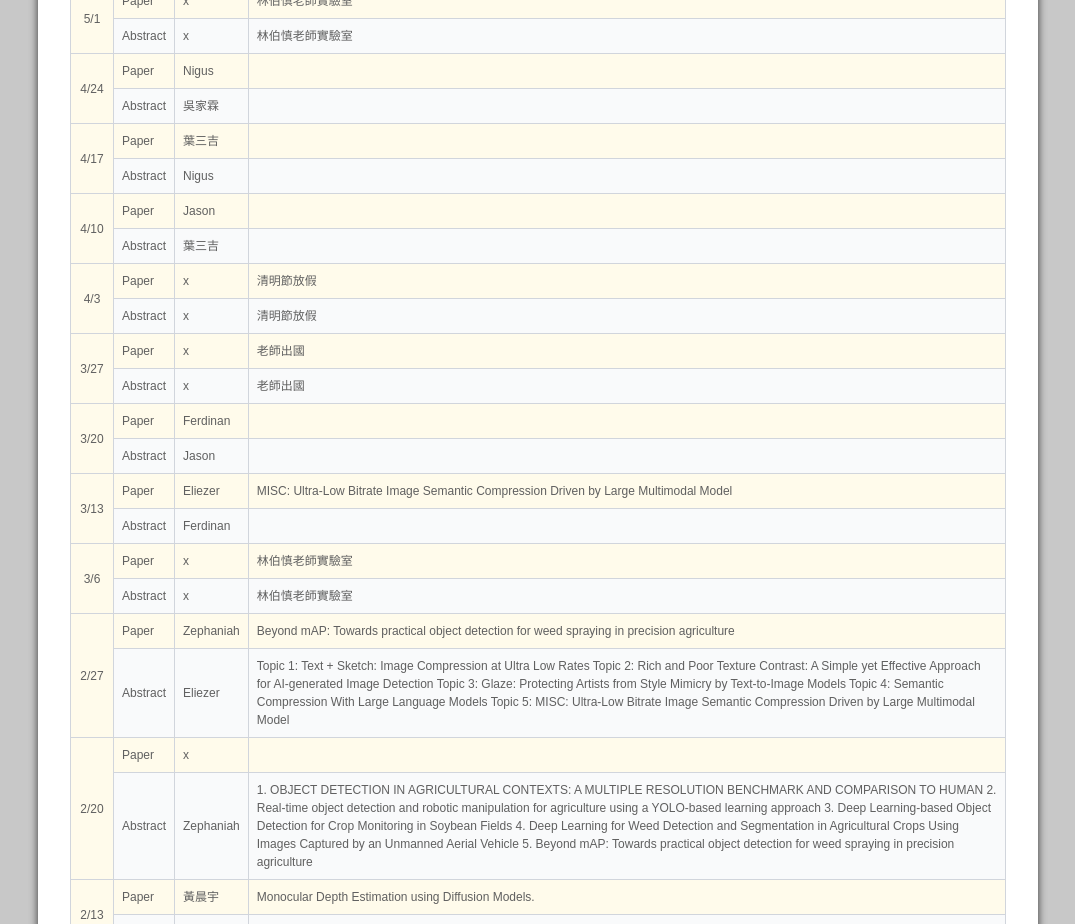
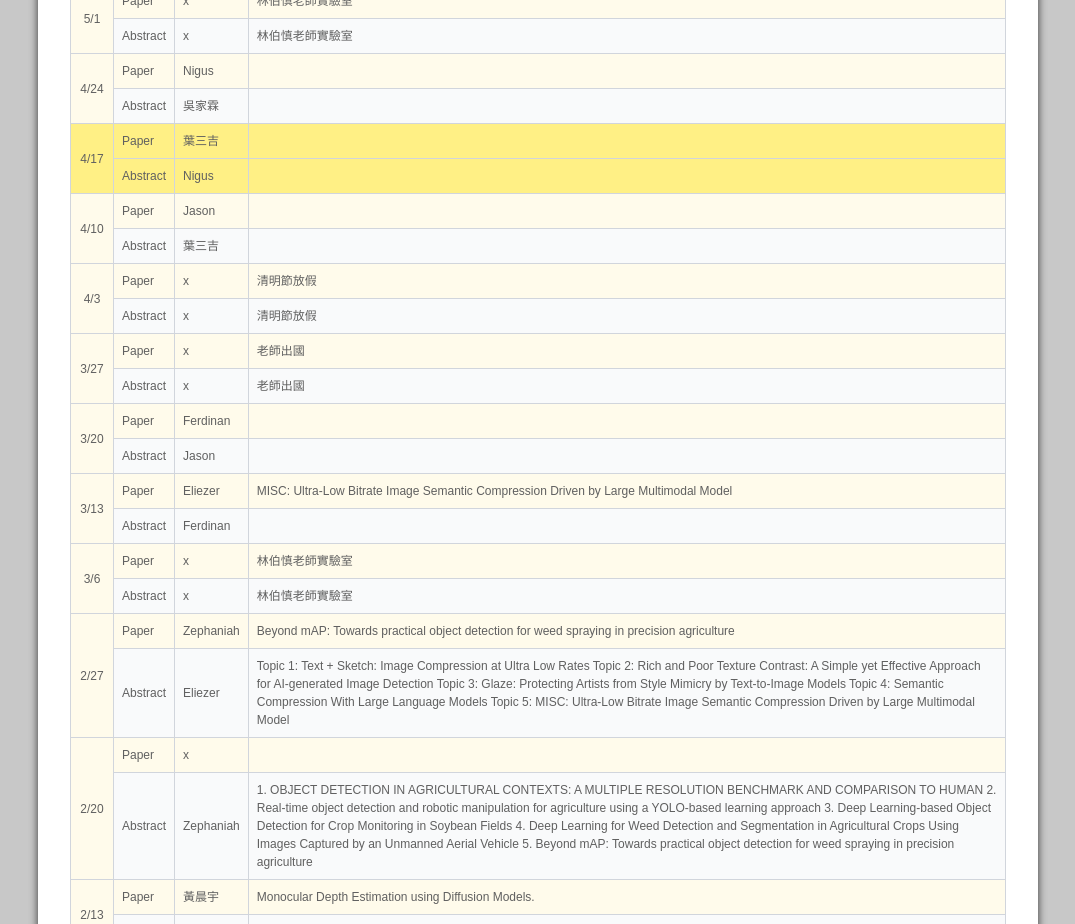
Before and after one commit to ntustRay/cgm-lab-website, a Next.js app: page /seminar-schedule in a window 1280 px wide. Shown: the part 1180-2104 px from the top of the page, without its empty margins (102-1177 px from the left). Built offline with nearby package versions, Linux system fonts and the light colour scheme.

Commit message:
Highlight current week's schedule items in SeminarSchedulePage

```diff
--- a/src/app/seminar-schedule/page.tsx
+++ b/src/app/seminar-schedule/page.tsx
@@ -1,6 +1,7 @@
 // src/app/seminar-schedule/page.tsx
 import Banner from "@/components/shared/Banner";
 import schedule2025Data from "@/data/schedule/schedule2025.json";
+import {endOfWeek, isWithinInterval, startOfWeek} from "date-fns";
 import Link from "next/link";
 
 type ScheduleItem = {
@@ -23,6 +24,18 @@ export default function SeminarSchedulePage() {
 
   // Rest of items are the actual schedule entries
   const scheduleItems = schedule2025Data.slice(1) as ScheduleItem[];
+
+  // Get today's date and current week range (Monday–Sunday)
+  const today = new Date();
+  const weekStart = startOfWeek(today, {weekStartsOn: 1}); // Monday
+  const weekEnd = endOfWeek(today, {weekStartsOn: 1});     // Sunday
+
+  // Helper to parse "M/D" as Date in 2025
+  function parseScheduleDate(md: string): Date | null {
+    const [month, day] = md.split("/").map(Number);
+    if (!month || !day) return null;
+    return new Date(2025, month - 1, day);
+  }
 
   return (
     <>
@@ -61,8 +74,18 @@ export default function SeminarSchedulePage() {
                   rowType === "Paper" ? "bg-amber-50" :
                     rowType === "Abstract" ? "bg-gray-50" : "bg-white";
 
+                // Highlight if this item's date is in the current week
+                let highlightClass = "";
+                const itemDate = parseScheduleDate(item.Date);
+                if (
+                  itemDate &&
+                  isWithinInterval(itemDate, {start: weekStart, end: weekEnd})
+                ) {
+                  highlightClass = "bg-yellow-200";
+                }
+
                 return (
-                  <tr key={index} className={bgColor}>
+                  <tr key={index} className={`${bgColor} ${highlightClass}`}>
                     {isEvenRow && (
                       <td rowSpan={2} className="border border-gray-300 p-2 text-center align-middle">
                         {item.Date}
```
